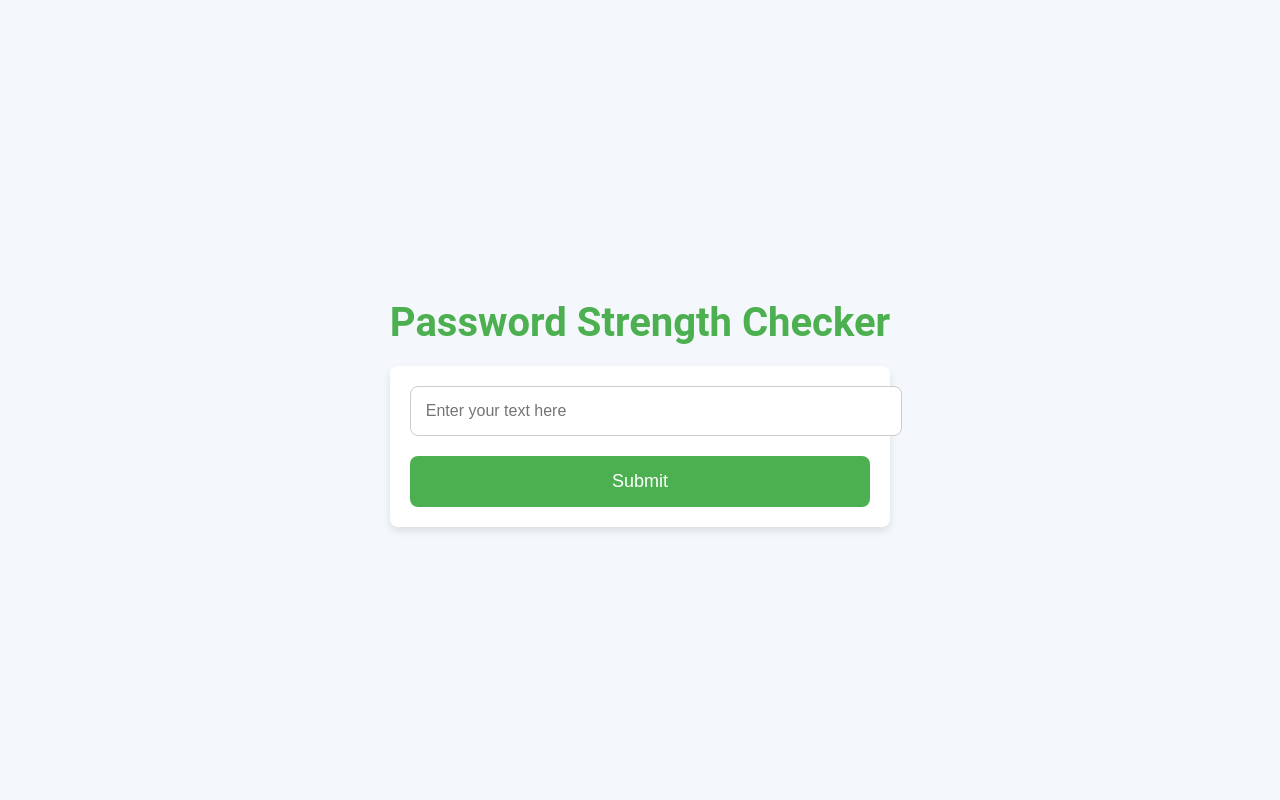
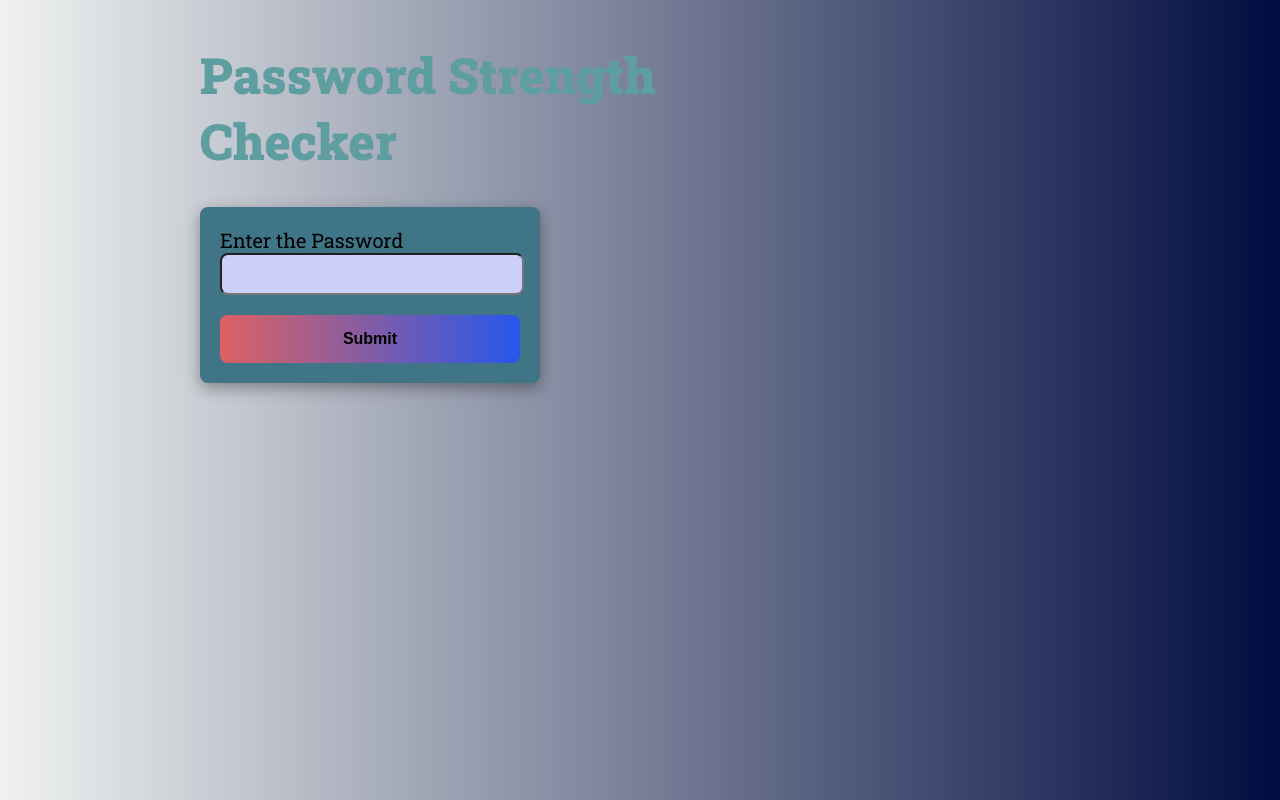
Before and after one commit to Ratanlal0402/password_strength_predictor, a Flask app: page / in a window 1280 px wide. Run offline with Flask 3, Linux system fonts and the light colour scheme; parts of the project's set-up code (start-up, migrations or seed data) failed here and were passed over.

Commit message:
first commit

```diff
--- a/app.py
+++ b/app.py
@@ -1,38 +1,51 @@
-from flask import Flask,request,jsonify,render_template
+from flask import Flask, request, render_template
 import pickle
 import pandas as pd
-# load the trained model
+
+# Load the trained model
 model_path = 'model_password.pkl'
-with open(model_path,'rb') as file:
-    model= pickle.load(file)
-app=Flask(__name__)
+with open(model_path, 'rb') as file:
+    model = pickle.load(file)
+
+# Feature extraction function
+def calc_switches(password):
+    count = 0
+    for i in range(len(password) - 1):
+        cur = password[i]
+        next_char = password[i + 1]
+        if ((cur.isdigit() and not next_char.isdigit()) or
+            (cur.islower() and not next_char.islower()) or
+            (cur.isupper() and not next_char.isupper()) or
+            (not cur.isalnum() and next_char.isalnum())):
+            count += 1
+    return count
+
+app = Flask(__name__)
 
 @app.route('/')
 def home():
     return render_template('index.html')
 
-@app.route('/predict',methods=['POST'])
+@app.route('/predict', methods=['GET', 'POST'])
+def predict():
+    if request.method == 'POST':
+        password = request.form["text"]
 
-def predict():
-    def calc_switches(a):
-        count=0
-        for i in range(0,len(a)-1):
-            cur=a[i]
-            next_char=a[i+1]
-            if((cur.isdigit() and not next_char.isdigit()) or( cur.islower() and not next_char.islower()) or (cur.isupper() and not next_char.isupper()) or (not cur.isalnum() and  next_char.isalnum())):
-                count=count+1
-        return count
-    x=request.form["text"]
-    c= pd.DataFrame([[len(x),sum(1 for c in x if c.isalpha()),sum(1 for c in x if not c.isalnum()),calc_switches(x)]],columns=['length','No_of_chars','No_of_special_chars','switches'])
-    # Making prediction
-    prediction =model.predict(c)
-    if prediction[0]==0:
-        output='Weak'
-    elif prediction[0]==1:
-        output='Moderate'
-    else:
-        output='Strong'
-    return render_template('index.html',prediction_text='Prediction: {}'.format(output))
+        # Extract features from password
+        features = pd.DataFrame([[
+            len(password),
+            sum(c.isalpha() for c in password),
+            sum(not c.isalnum() for c in password),
+            calc_switches(password)
+        ]], columns=['length', 'No_of_chars', 'No_of_special_chars', 'switches'])
 
-if __name__=="__main__":
+        # Make prediction
+        prediction = model.predict(features)[0]
+        output = {0: 'Weak', 1: 'Moderate', 2: 'Strong'}.get(prediction, 'Unknown')
+
+        return render_template('index.html', prediction_text=f'Prediction: {output}')
+
+    return render_template('index.html')
+
+if __name__ == "__main__":
     app.run(debug=True)
--- /dev/null
+++ b/static/styles.css
@@ -0,0 +1,88 @@
+@import url('https://fonts.googleapis.com/css2?family=Roboto+Slab:wght@100..900&display=swap');
+
+html {
+    font-size: 10px;
+    font-family: "Roboto Slab", serif;
+}
+
+body {
+    background: linear-gradient(to right, #f0f2f0, #000c40);
+    font-size: 2rem;
+    display: grid;
+    place-items: center;
+    width: 50rem;
+    text-align: left;
+    margin-left: 20rem;
+}
+
+h1 {
+    color: cadetblue;
+    font-size: 5rem;
+    font-weight: 1000;
+}
+
+form {
+    background-color: rgb(64, 117, 135);
+    padding: 20px;
+    border-radius: 8px;
+    width: 30rem;
+    box-shadow: rgba(0, 0, 0, 0.35) 0px 5px 15px;
+}
+
+input[type="text"] {
+    width: 28rem;
+    font-size: medium;
+    padding: 1rem;
+    border-radius: 8px;
+    margin-bottom: 20px;
+    color: rgb(25, 75, 75);
+    background-color: #cdcffb;
+    transition: 0.3s;
+}
+
+input[type="text"]:focus {
+    border-color: #4c70af;
+    outline: none;
+}
+
+button {
+    width: 30rem;
+    font-size: medium;
+    padding: 15px;
+    background: linear-gradient(to right, #de6161, #2657eb);
+    color: rgb(0, 0, 0);
+    border: none;
+    border-radius: 8px;
+    cursor: pointer;
+    transition: 0.3s;
+    font-weight: 600;
+}
+
+button:hover {
+    background: linear-gradient(to right, rgba(222, 97, 97, 0.7), rgba(38, 87, 235, 0.6));
+}
+
+.result {
+    margin-top: 20px;
+    font-weight: bold;
+    padding: 20px;
+    width: 30rem;
+    text-align: center;
+    background: linear-gradient(to right, #4e54c8, #8f94fb);
+    border-radius: 8px;
+}
+
+@media (max-width: 40rem) {
+    h1 {
+        font-size: 2rem;
+    }
+
+    form {
+        padding: 15px;
+    }
+
+    input[type="text"],
+    button {
+        font-size: 16px;
+    }
+}
--- a/templates/index.html
+++ b/templates/index.html
@@ -4,99 +4,17 @@
     <meta charset="UTF-8">
     <meta name="viewport" content="width=device-width, initial-scale=1.0">
     <title>Password Strength Checker</title>
-    <style>
-        body {
-            font-family: 'Roboto', sans-serif;
-            background-color: #f4f7fc;
-            margin: 0;
-            padding: 0;
-            display: flex;
-            justify-content: center;
-            align-items: center;
-            height: 100vh;
-            box-sizing: border-box;
-        }
-
-        h1 {
-            color: #4CAF50;
-            text-align: center;
-            font-size: 2.5rem;
-            margin-bottom: 20px;
-        }
-
-        form {
-            background-color: #fff;
-            padding: 20px;
-            border-radius: 8px;
-            box-shadow: 0 4px 8px rgba(0, 0, 0, 0.1);
-            width: 100%;
-            max-width: 600px;
-            box-sizing: border-box;
-        }
-
-        input[type="text"] {
-            width: 100%;
-            padding: 15px;
-            font-size: 16px;
-            border: 1px solid #ccc;
-            border-radius: 8px;
-            margin-bottom: 20px;
-            transition: 0.3s ease-in-out;
-        }
-
-        input[type="text"]:focus {
-            border-color: #4CAF50;
-            outline: none;
-        }
-
-        button {
-            width: 100%;
-            padding: 15px;
-            font-size: 18px;
-            background-color: #4CAF50;
-            color: white;
-            border: none;
-            border-radius: 8px;
-            cursor: pointer;
-            transition: 0.3s;
-        }
-
-        button:hover {
-            background-color: #45a049;
-        }
-
-        .result {
-            margin-top: 20px;
-            font-size: 1.2rem;
-            font-weight: bold;
-            color: #333;
-            text-align: center;
-            padding: 15px;
-            background-color: #e7f4e4;
-            border-radius: 8px;
-        }
-
-        @media (max-width: 768px) {
-            h1 {
-                font-size: 2rem;
-            }
-
-            form {
-                padding: 15px;
-            }
-
-            input[type="text"], button {
-                font-size: 16px;
-            }
-        }
-    </style>
+    <link rel="stylesheet" href="{{ url_for('static', filename='styles.css') }}">
 </head>
 <body>
     <div>
         <h1>Password Strength Checker</h1>
         <form method="POST" action="/predict">
-            <input type="text" name="text" placeholder="Enter your text here" required>
-            <button type="submit">Submit</button>
+            <div>
+                <label for="text">Enter the Password</label>
+                <input type="text" id="text" name="text" required>
+                <button type="submit">Submit</button>
+            </div>
         </form>
         {% if prediction_text %}
         <div class="result">{{ prediction_text }}</div>
```
Also changed, not shown: README.md (added).
